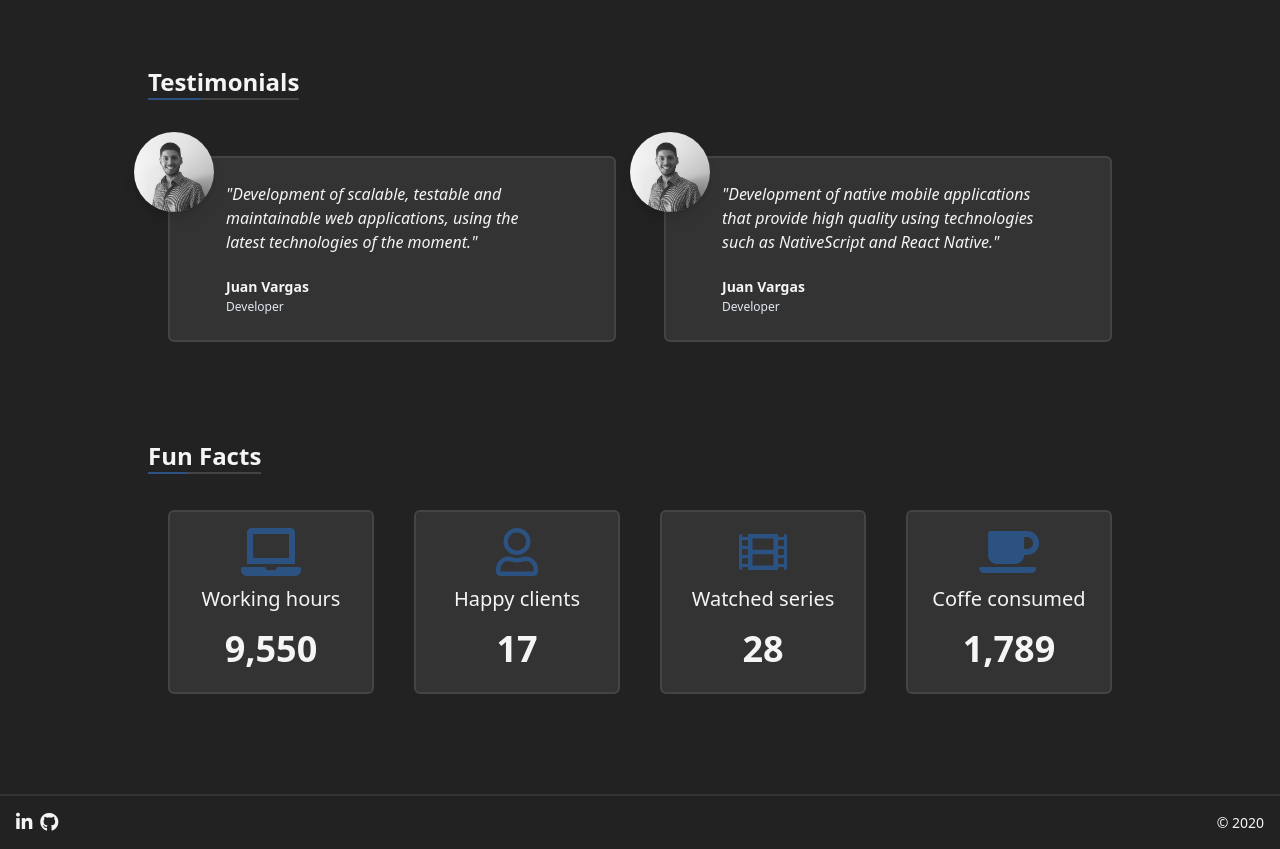
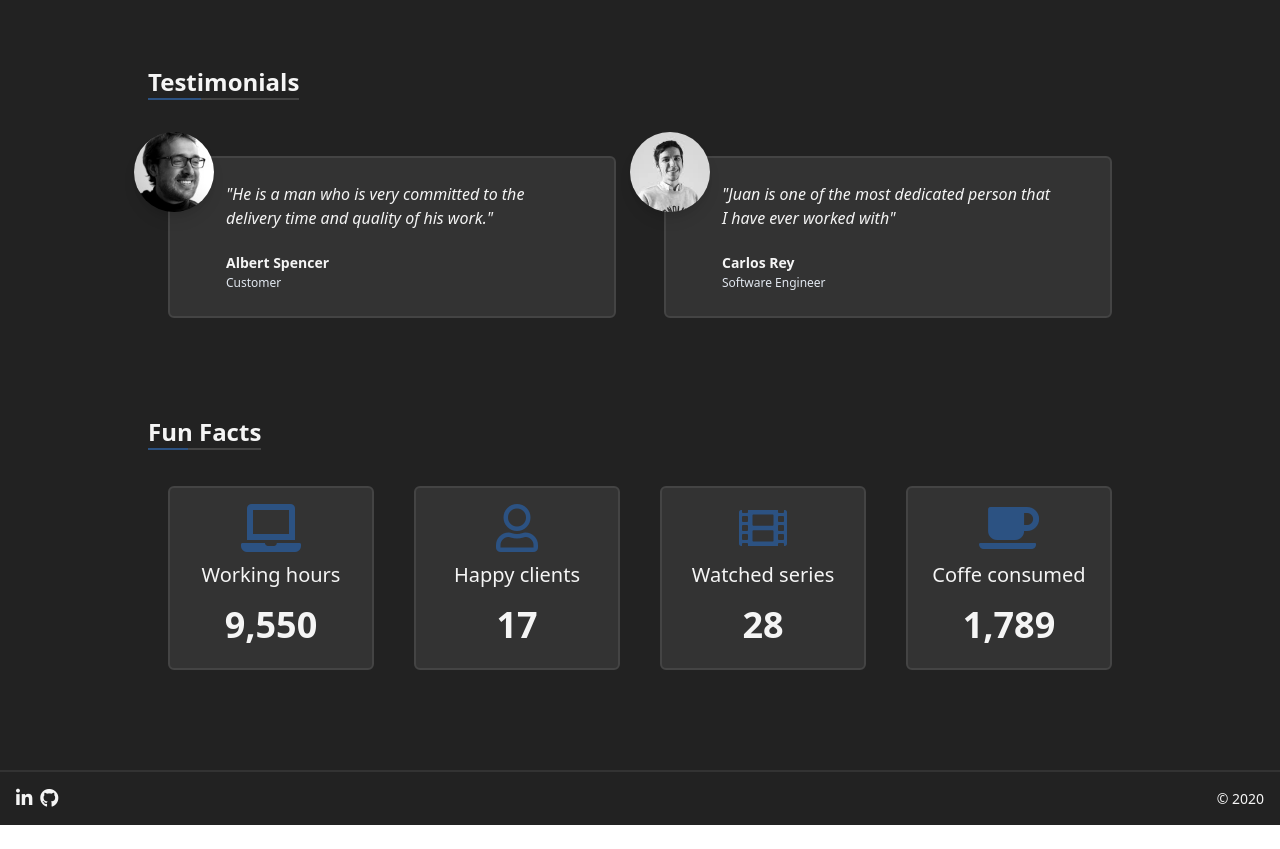
Before and after one commit to JuanNitram/personal-blog, a Nuxt app: page / in a window 1280 px wide. Shown: the part 1060-1909 px from the top of the page. After the commit the page ends 1885 px from the top, so only its background shows below. Built offline with nearby package versions, Linux system fonts and the light colour scheme.

Commit message:
Update testimonials

```diff
--- a/components/pages/home/Testimonials.vue
+++ b/components/pages/home/Testimonials.vue
@@ -6,25 +6,25 @@
         <div class="block md:flex lg:flex px-10 pt-0 md:pt-4">
             <div class="w-full md:w-1/2 lg:w-1/2 bg-gray-800 border-2 border-gray-700 rounded-md p-6 flex justify-between mr-0 md:mr-6 mt-10 xl:mt-0">
                 <div class="px-0 lg:px-8 text-left relative pt-10 lg:pt-0">
-                    <img src="~/assets/img/me-3.jpeg" class="rounded-full border-gray-700 w-20 h-20 shadow-lg absolute" style="top: -50px; left: -60px"/>
+                    <img src="~/assets/img/albert.jpg" class="rounded-full border-gray-700 w-20 h-20 shadow-lg absolute" style="top: -50px; left: -60px"/>
                     <p class="italic text-gray-100">
-                        "Development of scalable, testable and maintainable web applications, using the latest technologies of the moment."
+                        "He is a man who is very committed to the delivery time and quality of his work."
                     </p>
                     <p class="pt-5 text-gray-100">
-                        <span class="font-bold text-sm">Juan Vargas</span>
-                        <span class="text-xs block text-gray-300">Developer</span>
+                        <span class="font-bold text-sm">Albert Spencer</span>
+                        <span class="text-xs block text-gray-300">Customer</span>
                     </p>
                 </div>
             </div>
             <div class="w-full md:w-1/2 lg:w-1/2 bg-gray-800 border-2 border-gray-700 rounded-md p-6 flex justify-between ml-0 md:ml-6 mt-10 xl:mt-0">
                 <div class="px-0 lg:px-8 text-left relative pt-10 lg:pt-0">
-                    <img src="~/assets/img/me-3.jpeg" class="rounded-full border-gray-700 w-20 h-20 shadow-lg absolute" style="top: -50px; left: -60px"/>
+                    <img src="~/assets/img/carlos.jpeg" class="rounded-full border-gray-700 w-20 h-20 shadow-lg absolute" style="top: -50px; left: -60px"/>
                     <p class="italic text-gray-100">
-                        "Development of native mobile applications that provide high quality using technologies such as NativeScript and React Native."
+                        "Juan is one of the most dedicated person that I have ever worked with"
                     </p>
                     <p class="pt-5 text-gray-100">
-                        <span class="font-bold text-sm">Juan Vargas</span>
-                        <span class="text-xs block text-gray-300">Developer</span>
+                        <span class="font-bold text-sm">Carlos Rey</span>
+                        <span class="text-xs block text-gray-300">Software Engineer</span>
                     </p>
                 </div>
             </div>
```
Also changed, not shown: assets/img/albert.jpg (added), assets/img/carlos.jpeg (added), 9 other files (tests, documents, lock files or other folders).
